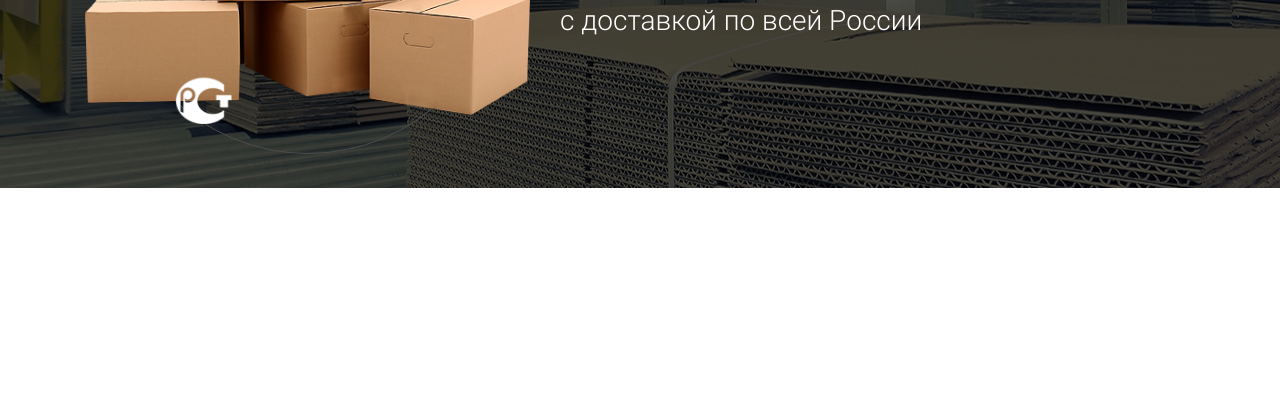
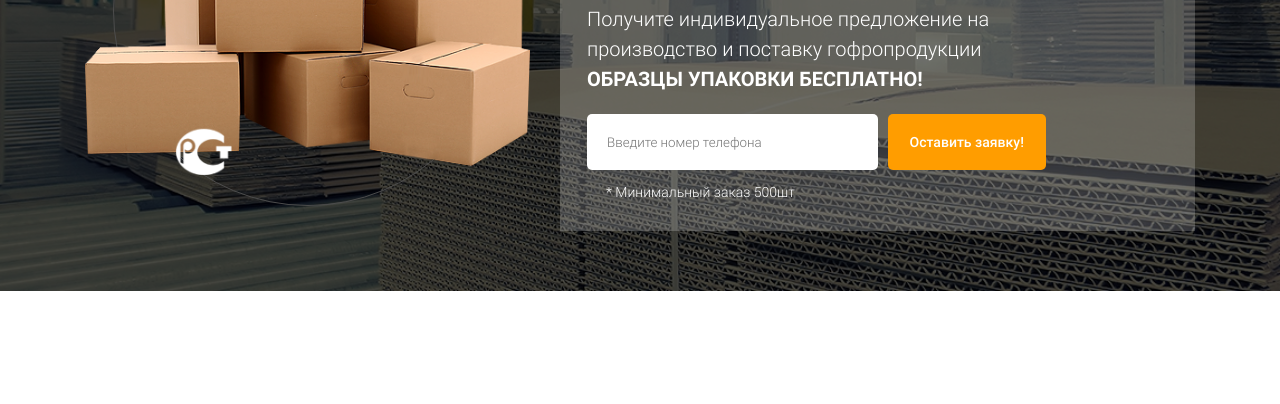
Before and after one commit to Necromongus/Landing-Page, a plain HTML site: page index.html in a window 1280 px wide. Shown: the part 396-800 px from the top of the page. Drawn offline with Linux system fonts and the light colour scheme.

Commit message:
added form in main section

```diff
--- a/index.html
+++ b/index.html
@@ -48,7 +48,17 @@
                 <div class="main-text__subtitle">с доставкой по всей России</div>
                 <!-- /.main-text__subtitle -->
                 <div class="main-text__form">
-                    <!-- Тут будет форма -->
+                    <div class="form-title">
+                        Получите индивидуальное предложение
+                        на производство и поставку гофропродукции
+                        <span class="form-title__important">Образцы упаковки бесплатно!</span>
+                    </div>
+                    <!-- /.form title -->
+                    <form action="#" class="form">
+                        <input class="form__input" type="tel" placeholder="Введите номер телефона">
+                        <button class="button button_big" type="submit">Оставить заявку!</button>
+                    </form>
+                    <small class="form-small">* Минимальный заказ 500шт</small>
                 </div>
                 <!-- /.main-text__form -->
             </div>
--- a/sass/_interface.sass
+++ b/sass/_interface.sass
@@ -8,6 +8,10 @@
     border-radius: 5px
     &:hover
         background-color: lighten($active-color, 5)
+    &_big
+        padding-top: 20px
+        padding-bottom: 20px
+        vertical-align: middle
 
     img
         vertical-align: middle
--- a/sass/_main.sass
+++ b/sass/_main.sass
@@ -3,6 +3,7 @@
     padding-top: 65px
     padding-bottom: 60px
     background: $text-color-dark url('../img/main/main-bg.jpg') center center no-repeat
+    background-size: cover
     color: $text-color-light
     z-index: 1
     // Оформление затемнения фона
@@ -36,6 +37,36 @@
             font-size: 41px
             margin-bottom: 20px
         &__subtitle
+            margin-bottom: 27px
             font-family: Roboto Light
             font-size: 28px
             font-weight: 500
+        &__form
+            padding: 30px 27px
+            background-color: rgba(255, 255, 255, 0.2)
+.form
+    display: flex
+    margin-bottom: 12px
+    // justify-content: space-between
+    &-title
+        margin-bottom: 20px
+        padding-right: 87px
+        font-family: Roboto Light
+        font-size: 20px
+        line-height: 30px
+        &__important
+            display: block
+            text-transform: uppercase
+            font-family: Roboto Bold
+    &__input
+        margin-right: 10px
+        padding: 20px
+        border-radius: 5px
+        border: none
+        font-family: Roboto Light
+        vertical-align: middle
+        flex-basis: 50%
+    &-small
+        padding-left: 19px
+        font-family: Roboto Light
+        font-size: 14px
--- a/sass/_reset.sass
+++ b/sass/_reset.sass
@@ -3,3 +3,6 @@ img
 html, body
     margin: 0
     padding: 0
+input, button
+    &:focus
+        outline: none
```
Also changed, not shown: css/style.css, sass/_header.sass (line endings or trailing spaces), 1 other file.
